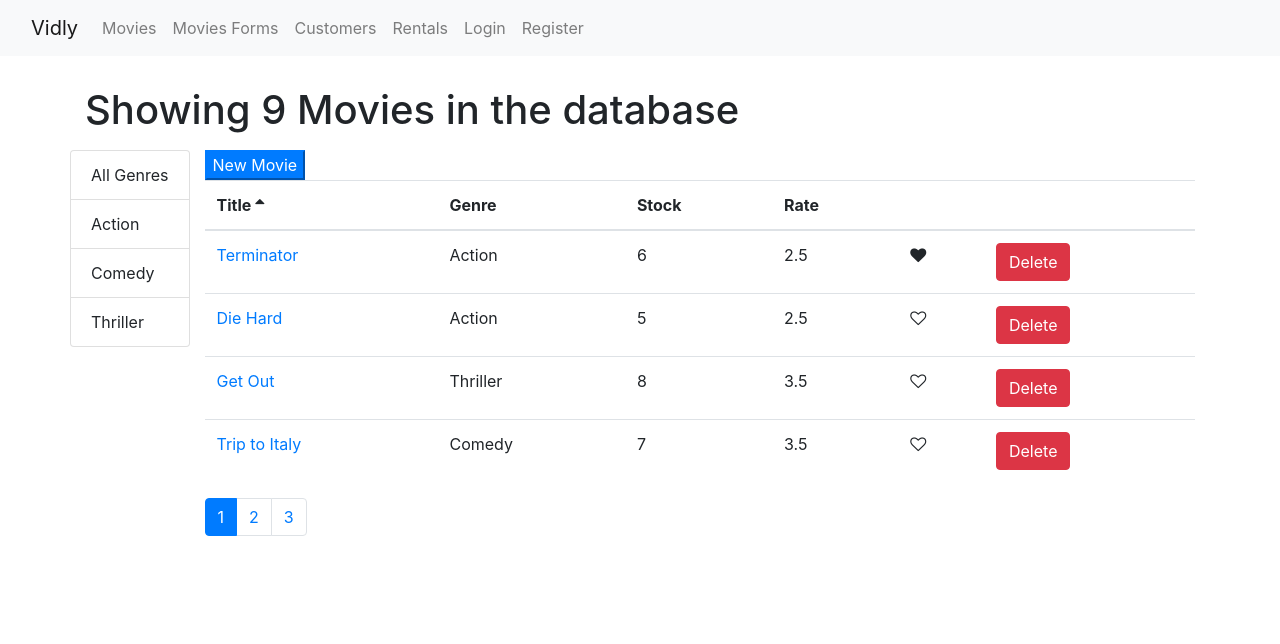
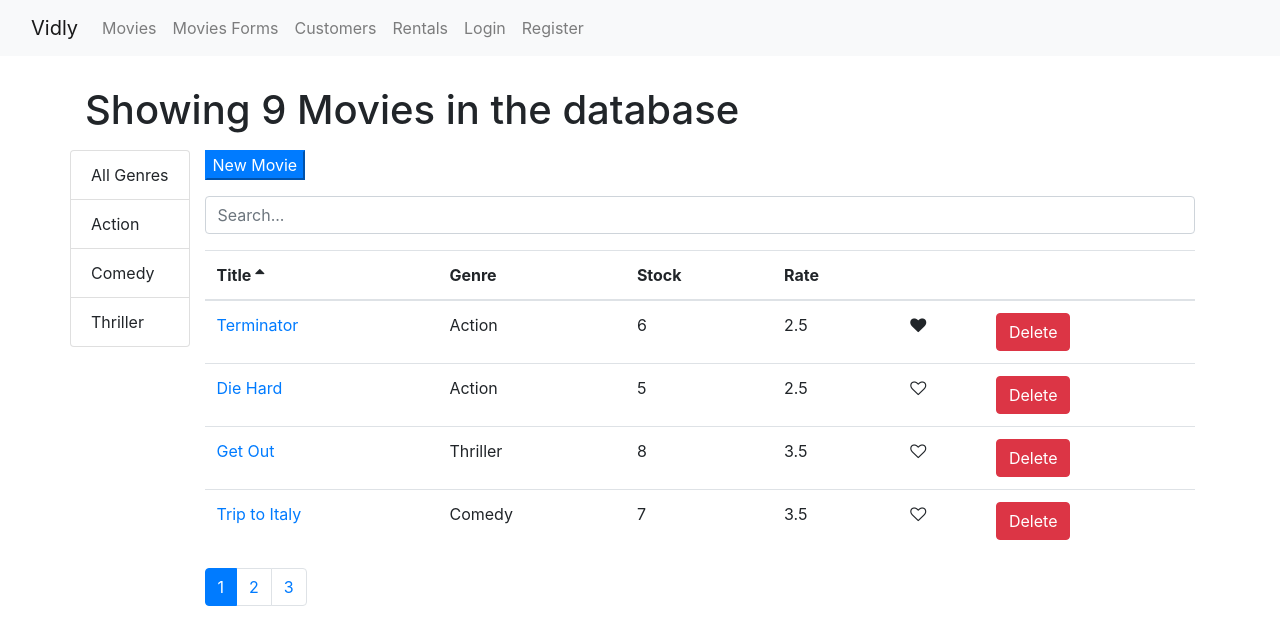
Before and after one commit to armarmlegs/training, a React (Create React App) app: page / in a window 1280 px wide. Shown: the top 644 px of the page. Built offline with nearby package versions, Linux system fonts and the light colour scheme.

Commit message:
searchbar baby

```diff
--- a/src/components/common/MovieTable.jsx
+++ b/src/components/common/MovieTable.jsx
@@ -5,6 +5,7 @@ import { Paginate } from "../../utils/paginate";
 import ListGroup from "./listGroup";
 import { getGenres } from "../../data/fakeGenreService";
 import MoviesXTable from "../movieXTable";
+import SearchBox from "./searchbox";
 import _ from "lodash";
 import { NavLink } from "react-router-dom";
 
@@ -14,6 +15,8 @@ class Movie extends Component {
     pageSize: 4,
     currentPage: 1,
     genres: [],
+    searchQuery:"",
+    selectedGenre:null,
     sortColumn: { path: "title", order: "asc" },
   };
 
@@ -41,9 +44,14 @@ class Movie extends Component {
     this.setState({ currentPage: page });
   };
 
-  handleSelect = (item) => {
-    this.setState({ selectedGenre: item, currentPage: 1 });
+  handleSelect = genre => {
+    this.setState({ selectedGenre: genre,searchQuery:"", currentPage: 1 });
   };
+
+  handleSearch = query => {
+    this.setState({searchQuery :query, selectedGenre:null, currentPage: 1})
+
+  }
 
   handleSort = (sortColumn) => {
     this.setState({ sortColumn });
@@ -51,12 +59,13 @@ class Movie extends Component {
 
 
   getPageData = () => {
-    const { pageSize, currentPage, movies, selectedGenre, sortColumn } =
+    const { pageSize, currentPage, movies, selectedGenre, sortColumn, searchQuery } =
       this.state;
-    const filtered =
-      selectedGenre && selectedGenre._id
-        ? movies.filter((m) => m.genre._id === selectedGenre._id)
-        : movies;
+    let filtered = movies;
+    if(searchQuery) filtered =movies.filter(m=>m.title.toLowerCase().startsWith(searchQuery.toLocaleLowerCase()));
+    else if  (selectedGenre && selectedGenre._id)
+        filtered = movies.filter((m) => m.genre._id === selectedGenre._id);
+
 
     const sorted = _.orderBy(
       filtered,
@@ -94,6 +103,7 @@ class Movie extends Component {
             <NavLink to="/movies/new">
           <button className="btn-primary">New Movie</button>
           </NavLink>
+          <SearchBox value = {this.searchQuery} onChange={this.handleSearch}/>
             <MoviesXTable
               moviestar={moviestar}
               sortColumn={sortColumn}
--- /dev/null
+++ b/src/components/common/searchbox.jsx
@@ -0,0 +1,18 @@
+import React from "react";
+
+const SearcBox = ({ value, onChange }) => {
+  return (
+    <div>
+      <input
+        type="text"
+        name="query"
+        className="form-control my-3"
+        placeholder="Search..."
+        value={value}
+        onChange={(e) => onChange(e.currentTarget.value)}
+      ></input>
+    </div>
+  );
+};
+
+export default SearcBox;
```
